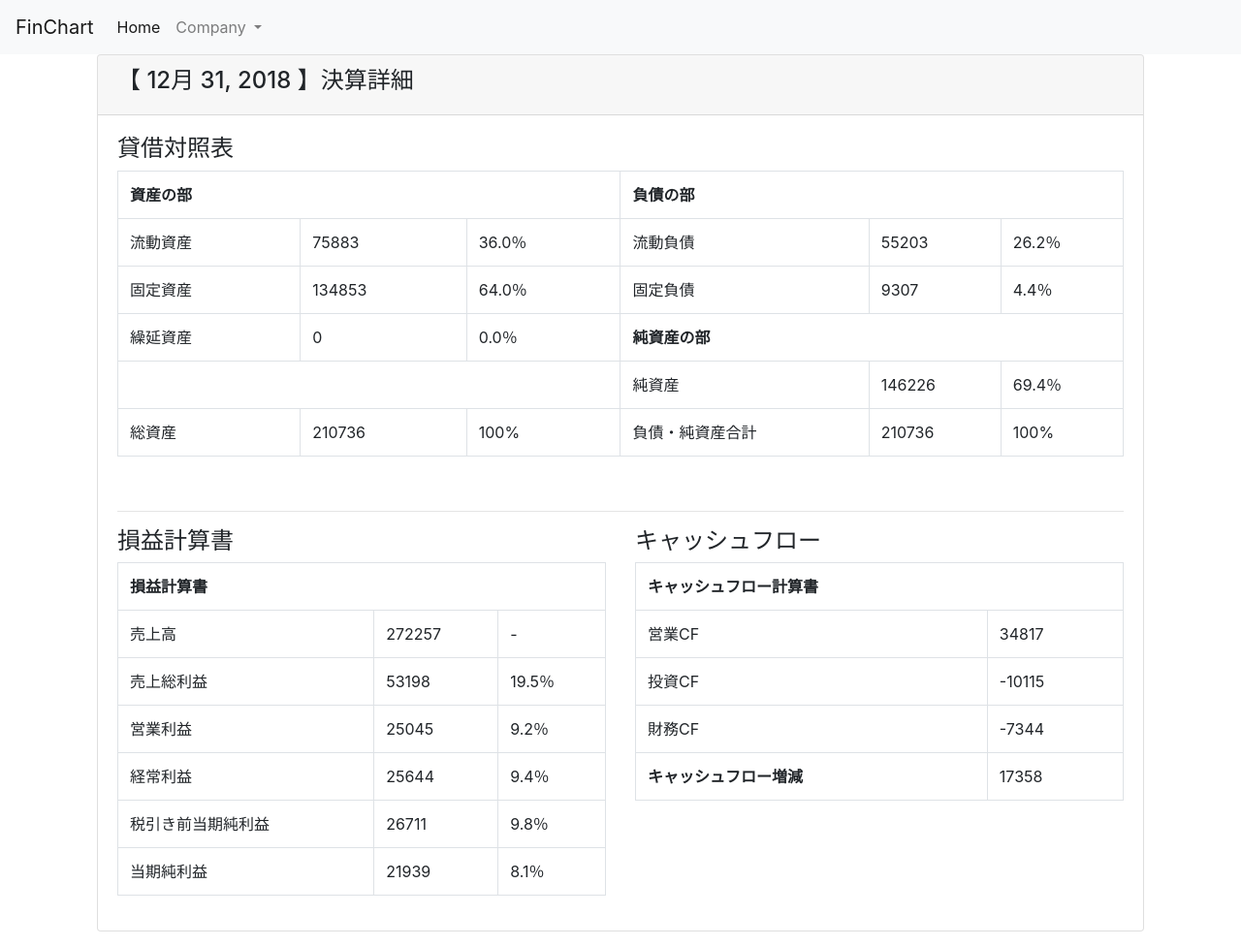
After one commit to YudaiShiratori/finance, a Django app: page /fstatement_datail/1 in a window 1280 px wide. The commit adds this page. Shown: the whole page at 97% size. Run offline with Django 3.2, Linux system fonts and the light colour scheme; data comes from the database, SQL or seed files in the repository; some libraries are stand-ins or nearby versions.

Commit message:
make Fstatement_detail

```diff
--- /dev/null
+++ b/finchart/context_processors.py
@@ -0,0 +1,10 @@
+from .models import Company
+
+def company_list(request):
+    company_list = Company.objects.all()
+
+    params = {
+        'company_list': company_list,
+    }
+
+    return params
--- a/finchart/urls.py
+++ b/finchart/urls.py
@@ -7,4 +7,5 @@ app_name = 'finchart'
 urlpatterns = [
     path('', views.IndexView.as_view(), name='index'),
     path('company/<int:pk>', views.CompanyView.as_view(), name='company'),
+    path('fstatement_datail/<int:pk>', views.FstatementView.as_view(), name='fstatement'),
 ]
--- a/finchart/views.py
+++ b/finchart/views.py
@@ -25,3 +25,6 @@ class CompanyView(DetailView):
             'fstatement_list': fstatement_list,
         }
         return params
+
+class FstatementView(DetailView):
+    model = Fstatement
--- /dev/null
+++ b/templates/finchart/fstatement_detail.html
@@ -0,0 +1,134 @@
+{% extends 'finchart/base.html' %}
+{% load humanize %}
+
+{% block content %}
+
+<section class="table">
+    <div class="container-fluid">
+        <div class="row">
+            <div class="col-sm-12">
+                <div class="card">
+                    <div class="card-header d-flex align-items-center">
+                        <h3 class="h4">【 {{ object.fiscal_year }} 】決算詳細</h3>
+                    </div>
+                    <div class="card-body">
+                        <div class="row">
+                            <div class="col-md-12">
+                                <h4>貸借対照表</h4>
+                                <table class="table table-bordered" width="100%">
+                                    <tr>
+                                        <th colspan="3" width="50%" class="title">資産の部</th>
+                                        <th colspan="3" width="50%" class="title">負債の部</th>
+                                    </tr>
+                                    <tr>
+                                        <td class="lv1-bottom">流動資産</td>
+                                        <td class="amount lv1-bottom">{{ object.bs_current_assets|intcomma }}</td>
+                                        <td class="rate lv1-bottom">{{ object.current_assets_rate|floatformat:1 }}％</td>
+                                        <td>流動負債</td>
+                                        <td class="amount">{{ object.bs_current_liabilities|intcomma }}</td>
+                                        <td class="rate">{{ object.current_liabilities_rate|floatformat:1 }}％</td>
+                                    </tr>
+                                    <tr>
+                                        <td class="lv2-last">固定資産</td>
+                                        <td class="amount lv2-last">{{ object.bs_fixed_assets|intcomma }}</td>
+                                        <td class="rate lv2-last">{{ object.fixed_assets_rate|floatformat:1 }}％</td>
+                                        <td>固定負債</td>
+                                        <td class="amount">{{ object.bs_fixed_liabilities|intcomma }}</td>
+                                        <td class="rate">{{ object.fixed_liabilities_rate|floatformat:1 }}％</td>
+                                    </tr>
+                                    <tr>
+                                        <td class="lv2-top">繰延資産</td>
+                                        <td class="lv2-top amount">{{ object.bs_deferred_assets|intcomma }}</td>
+                                        <td class="lv2-top rate">{{ object.deferred_assets_rate|floatformat:1 }}％</td>
+                                        <th class="title" colspan="3">純資産の部</th>
+                                    </tr>
+                                    <tr>
+                                        <td colspan="3"></td>
+                                        <td class="lv1-bottom">純資産</td>
+                                        <td class="amount lv1-bottom">{{ object.bs_net_assets|intcomma }}</td>
+                                        <td class="rate lv1-bottom">{{ object.net_assets_rate|floatformat:1 }}％</td>
+                                    </tr>
+                                    <tr class="bottom">
+                                        <td>総資産</td>
+                                        <td class="amount bs_total_assets">{{ object.bs_total_assets|intcomma }}</td>
+                                        <td class="rate">100%</td>
+                                        <td>負債・純資産合計</td>
+                                        <td class="amount">{{ object.bs_total_assets|intcomma }}</td>
+                                        <td class="rate">100%</td>
+                                    </tr>
+                                </table>
+                            </div>
+                        </div>
+                        <br>
+                        <hr>
+                        <div class="row">
+                            <div class="col-md-6">
+                                <h4>損益計算書</h4>
+                                <table class="table table-bordered">
+                                    <tr>
+                                        <th colspan="3" class="title td-top">損益計算書</th>
+                                    </tr>
+                                    <tr>
+                                        <td>売上高</td>
+                                        <td class="amount">{{ object.pl_gross_sales|intcomma }}</td>
+                                        <td class="rate">-</td>
+                                    </tr>
+                                    <tr>
+                                        <td>売上総利益</td>
+                                        <td class="amount">{{ object.pl_gross_profit|intcomma }}</td>
+                                        <td class="rate">{{ object.gross_profit_rate|floatformat:1 }}％</td>
+                                    </tr>
+                                    <tr>
+                                        <td>営業利益</td>
+                                        <td class="amount">{{ object.pl_operating_profit|intcomma }}</td>
+                                        <td class="rate">{{ object.operating_profit_rate|floatformat:1 }}％</td>
+                                    </tr>
+                                    <tr>
+                                        <td>経常利益</td>
+                                        <td class="amount">{{ object.pl_ordinary_income|intcomma }}</td>
+                                        <td class="rate">{{ object.ordinary_income_rate|floatformat:1 }}％</td>
+                                    </tr>
+                                    <tr>
+                                        <td>税引き前当期純利益</td>
+                                        <td class="amount">{{ object.pl_income_before_tax|intcomma }}</td>
+                                        <td class="rate">{{ object.income_before_tax_rate|floatformat:1 }}％</td>
+                                    </tr>
+                                    <tr>
+                                        <td>当期純利益</td>
+                                        <td class="amount">{{ object.pl_net_income|intcomma }}</td>
+                                        <td class="rate">{{ object.net_income_rate|floatformat:1 }}％</td>
+                                    </tr>
+                                </table>
+                            </div>
+                            <div class="col-md-6">
+                                <h4>キャッシュフロー</h4>
+                                <table class="table table-bordered">
+                                    <tr>
+                                        <th class="title" colspan="2">キャッシュフロー計算書</th>
+                                    </tr>
+                                    <tr>
+                                        <td>営業CF</td>
+                                        <td class="amount">{{ object.cf_operating|intcomma }}</td>
+                                    </tr>
+                                    <tr>
+                                        <td>投資CF</td>
+                                        <td class="amount">{{ object.cf_investment|intcomma }}</td>
+                                    </tr>
+                                    <tr>
+                                        <td>財務CF</td>
+                                        <td class="amount">{{ object.cf_finance|intcomma }}</td>
+                                    </tr>
+                                    <tr class="bottom">
+                                        <th>キャッシュフロー増減</th>
+                                        <td class="amount">{{ object.cf_total_amount|intcomma }}</td>
+                                    </tr>
+                                </table>
+                            </div>
+                        </div>
+                    </div>
+                </div>
+            <div>
+        </div>
+    </div>
+</section>
+{% endblock %}
--- a/templates/finchart/index.html
+++ b/templates/finchart/index.html
@@ -39,7 +39,7 @@
             <tr class="odd gradeX text-center">
                 <td class="text-center">{{ item.company}}</td>
                 <td class="text-center">{{ item.fiscal_year }}</td>
-                <td><a href="">詳細へ</a></td>
+                <td><a href="{% url 'finchart:fstatement' item.pk %}">詳細へ</a></td>
             </tr>
             {% endfor %}
             </tbody>
```
Also changed, not shown: finchart/static/css/custom.css (added, +87 -0 lines), templates/finchart/company_detail.html (added, +188 -0 lines), finchart/migrations/0002_auto_20200302_1616.py (added), 1 other file.
